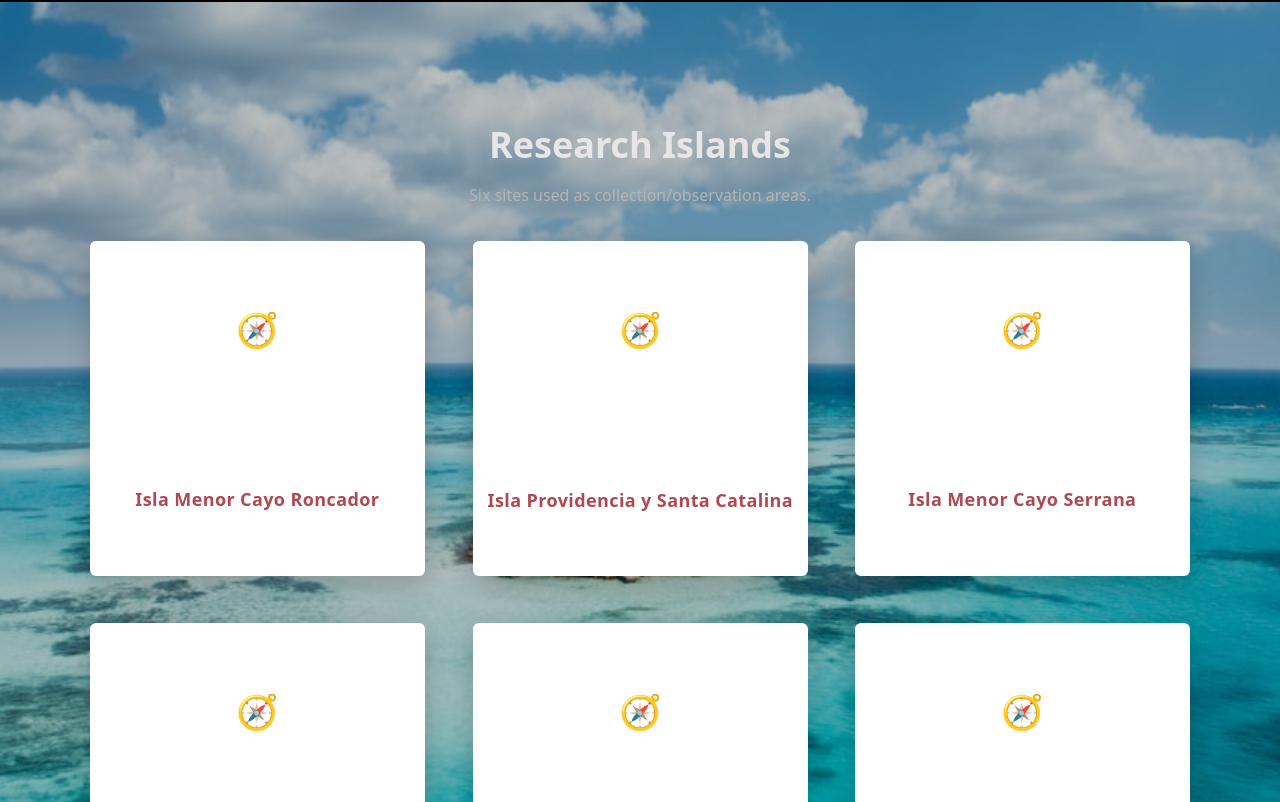
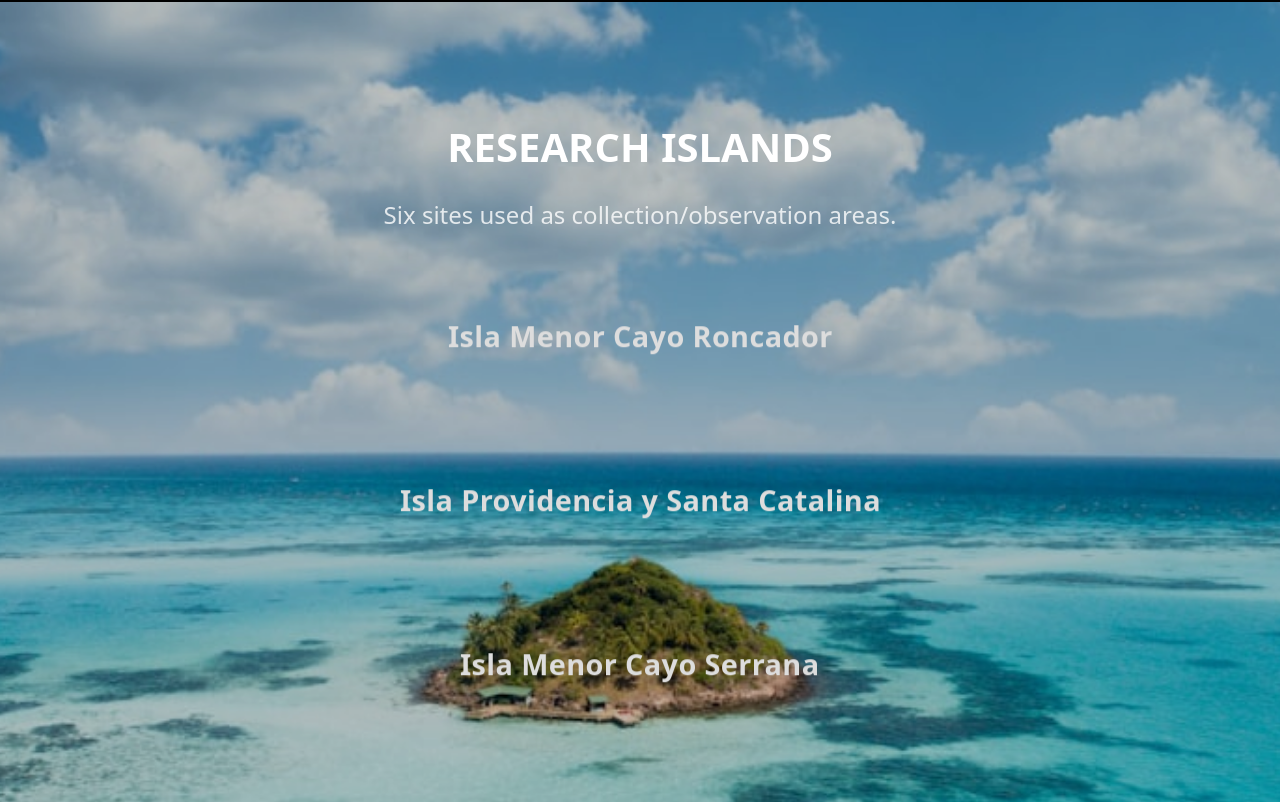
Before and after one commit to cnguye-n/seatech-web, a React app in the folder frontend/: page / in a window 1280 px wide. Shown: the part 958-1760 px from the top of the page. Built offline with nearby package versions, Linux system fonts and the light colour scheme; the HTML template or start-up script is replaced by a standard one.

Commit message:
Enhance homepage with fade-in effect for island titles and update styles for improved layout and accessibility.

```diff
--- a/frontend/src/pages/homepage.tsx
+++ b/frontend/src/pages/homepage.tsx
@@ -1,4 +1,4 @@
-import React from "react";
+import React, { useEffect } from "react";
 import { Link } from "react-router-dom";
 import "../styles/pages/homepage.css";
 import Reveal from "../components/Reveal/Reveal";
@@ -35,7 +35,39 @@ export default function Homepage() {
       alt: "Sea turtle surfacing for air",
     },
   ];
+  useEffect(() => {
+    const titles = document.querySelectorAll<HTMLElement>(".fade-title");
+    let lastY = window.scrollY;
 
+    const io = new IntersectionObserver(
+      (entries) => {
+        const dir = window.scrollY > lastY ? "down" : "up";
+
+        entries.forEach((entry) => {
+          const el = entry.target as HTMLElement;
+
+          if (entry.isIntersecting) {
+            // entering viewport:
+            // scrolling down  → fade up   (start from +12px)
+            // scrolling up    → fade down (start from -12px)
+            el.style.setProperty("--from", dir === "down" ? "12px" : "-12px");
+            el.classList.add("in-view");
+          } else {
+            // leaving viewport:
+            // set opposite so it fades out in the scroll direction
+            el.style.setProperty("--from", dir === "down" ? "-12px" : "12px");
+            el.classList.remove("in-view");
+          }
+        });
+
+        lastY = window.scrollY;
+      },
+      { threshold: 0.25, rootMargin: "0px 0px -10% 0px" }
+    );
+
+    titles.forEach((t) => io.observe(t));
+    return () => io.disconnect();
+  }, []);
 
   return (
     <div className="homepage">
@@ -71,17 +103,14 @@ export default function Homepage() {
 
             <div className="islands-grid">
               {islands.map((island, i) => (
-                <Reveal key={island.slug} effect="scale-in" delay={i * 120}>
-                  <Link to={`/islands#${island.slug}`} className="tile-link">
-
-                    <div className="island-tile clickable">
-                      <div className="island-icon">🧭</div>
-                      <span className="island-label">{island.name}</span>
+                <Link key={island.slug} to={`/islands#${island.slug}`} className="tile-link">
+                  <div className="island-tile">
+                    <span className="island-label fade-title">{island.name}</span>
                   </div>
                 </Link>
-                </Reveal>
               ))}
             </div>
+
           </div>
         </div>
       </section>
--- a/frontend/src/styles/pages/homepage.css
+++ b/frontend/src/styles/pages/homepage.css
@@ -195,39 +195,41 @@
 
 /* 6 white tiles on top of background image */
 .islands-grid {
-  display: grid;
-  grid-template-columns: repeat(auto-fit, minmax(260px, 1fr));
-  justify-content: center;   /* centers the grid when not full width */
-  gap: clamp(32px, 4vw, 48px);
-  max-width: 1100px;
-  margin-inline: auto;
+  display: flex;
+  flex-direction: column;
+  justify-content: center;
+  gap: 24px;
+  max-width: 700px;
+  margin-inline: auto;           /* centers the list */
+  padding-inline: 1rem;
 }
 .island-tile {
-  display: grid;
-  place-items: center;
-  aspect-ratio: 1 / 1;
-  min-width: 280px;   /* ⬅️ increase this for bigger squares */
-  min-height: 280px;  /* ⬅️ keeps them square */
-  border-radius: 6px;
-  background: #ffffff;
-  color: #d1656f;                 /* Nicepage-ish muted red for icon */
-  box-shadow: 0 8px 24px rgba(0,0,0,.18);
-  transition: transform .15s ease, box-shadow .15s ease;
+  display: flex;
+  align-items: center;
+  justify-content: center;
+  gap: 24px;
+  background:transparent;
+  padding: 20px 28px;
+  min-height: 140px;             /* rectangular shape */
+  transition: transform .2s ease, box-shadow .2s ease;
 }
-.island-tile:hover {
-  transform: translateY(-2px);
-  box-shadow: 0 12px 30px rgba(0,0,0,.22);
-}
-.island-icon {
-  font-size: clamp(26px, 3vw, 34px);
-  margin-bottom: 6px;
-}
+
 .island-label {
-  color: #b04851;                 /* label under icon, Nicepage vibe */
-  font-weight: 600;
+  color: #dddddd;
+  font-weight: 800;
+  font-size: 1.8rem;
   letter-spacing: .4px;
 }
+/* Make only the text react on hover */
+.island-label {
+  transition: transform 0.25s ease, text-shadow 0.25s ease, color 0.25s ease;
+}
 
+.tile-link:hover .island-label {
+  transform: scale(1.1); /* makes text slightly bigger */
+  text-shadow: 0 0 12px rgba(255, 255, 255, 0.8); /* soft glow */
+  color: #ffffff; /* optional brighter color on hover */
+}
 
 /* REGARDING THE PHOTOS IN THE TILES */
 .island-photo {
@@ -262,26 +264,50 @@
 
 .clickable { cursor: pointer; }
 
-/* Hover polish on the whole link area */
 .tile-link .island-tile,
 .tile-link .card.clickable {
   transition: transform .15s ease, box-shadow .15s ease, border-color .15s ease;
 }
 
-.tile-link:hover .island-tile,
-.tile-link:hover .card.clickable {
-  transform: translateY(-2px);
-  box-shadow: 0 12px 30px rgba(0,0,0,.22);
-  /* If your cards have borders, this adds a subtle accent: */
-  border-color: var(--color-primary);
+.tile-link:hover .island-label { color: #26323c; }
+
+/* --- Research Islands title --- */
+.islands-header .heading2 {
+  color: #ffffff;
+  font-size: 2.5rem;
+  font-weight: 700;
+  text-transform: uppercase;
 }
 
-/* Keyboard focus ring for accessibility */
-.tile-link:focus-visible .island-tile,
-.tile-link:focus-visible .card.clickable {
-  outline: 3px solid var(--color-primary);
-  outline-offset: 2px;
+/* --- Six sites used as collection/observation areas --- */
+.islands-header .bodytext.dim {
+  color: rgba(255, 255, 255, 0.8);
+  font-size: 1.5rem;
+  font-weight: 400;
+}
+/* Direction-aware fade/slide for island titles */
+.fade-title {
+  --from: 12px;                    /* JS overwrites this based on direction */
+  display: inline-block;           /* so transform only affects the text */
+  opacity: 0;
+  transform: translateY(var(--from));
+  transition:
+    transform .45s cubic-bezier(.22,.61,.36,1),
+    opacity   .45s ease-out;
+  will-change: transform, opacity;
 }
 
-/* (Optional) If you want the island tile text/icon to stay your chosen colors on hover */
-.tile-link:hover .island-label { color: #b04851; }
+.fade-title.in-view {
+  opacity: 1;
+  transform: translateY(0);
+}
+
+/* Reduced motion accessibility */
+@media (prefers-reduced-motion: reduce) {
+  .fade-title,
+  .fade-title.in-view {
+    transition: none !important;
+    opacity: 1 !important;
+    transform: none !important;
+  }
+}
```
Lines whose indentation alone changed are shown as unchanged.
